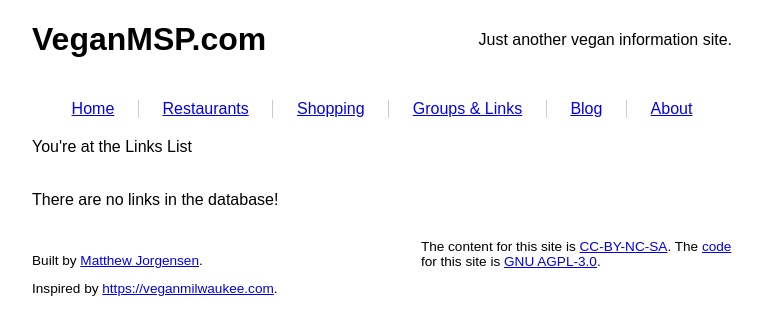
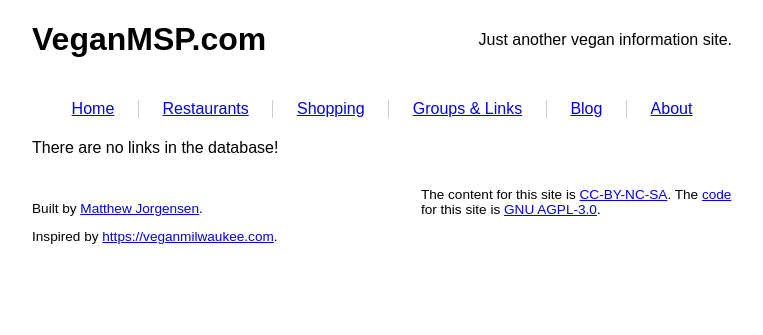
Before and after one commit to VeganMSP/veganmsp.com, a Django app: page /links/ in a window 1280 px wide. Shown: the top 335 px of the page, without its empty margins (258-1021 px from the left). Run offline with Django 3.2, Linux system fonts and the light colour scheme; data that the repository does not hold is empty; parts of the project's set-up code (start-up, migrations or seed data) failed here and were passed over.

Commit message:
Remove note telling you you're on the links list

```diff
--- a/info/templates/info/links.html
+++ b/info/templates/info/links.html
@@ -2,8 +2,6 @@
 
 {% block content %}
 <div class="page-content">
-You're at the Links List<br /><br />
-
 {% if links_list %}
 {% regroup links_list by category as category_list %}
 {% for category, links in category_list %}
```
